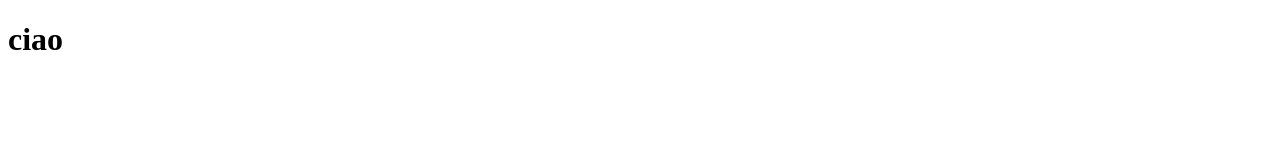
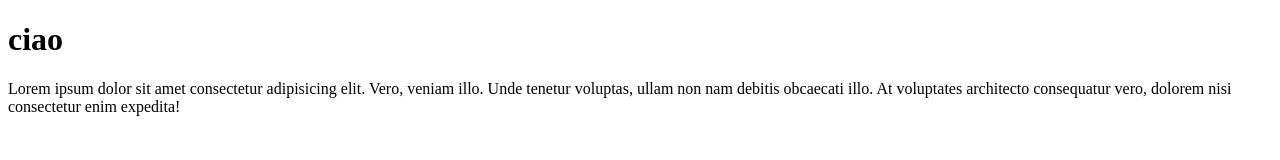
Before and after one commit to StefanoFabrin90/Simulazione, a plain HTML site: page index.html in a window 1280 px wide. Drawn offline with Linux system fonts and the light colour scheme.

Commit message:
add paragrafo

```diff
--- a/index.html
+++ b/index.html
@@ -8,5 +8,6 @@
 </head>
 <body>
     <h1>ciao</h1>
+    <p>Lorem ipsum dolor sit amet consectetur adipisicing elit. Vero, veniam illo. Unde tenetur voluptas, ullam non nam debitis obcaecati illo. At voluptates architecto consequatur vero, dolorem nisi consectetur enim expedita!</p>
 </body>
 </html>
```
